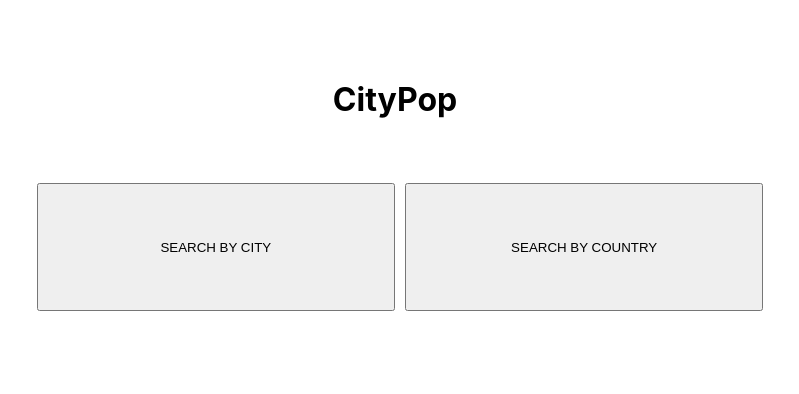
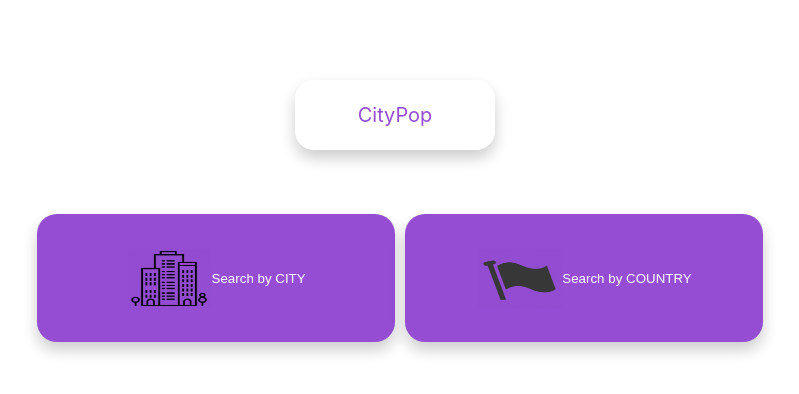
Before and after one commit to RemainTheSame/citypop, a React (Create React App) app: page / in a window 1280 px wide. Shown: the top 394 px of the page, without its empty margins (245-1044 px from the left). Built offline with nearby package versions, Linux system fonts and the light colour scheme.

Commit message:
CSS and design added to most components + icons that make the current state/selection more obvious

```diff
--- a/src/components/MainContainer.js
+++ b/src/components/MainContainer.js
@@ -17,7 +17,8 @@ class MainContainer extends React.Component{
     constructor(){
         super()
         this.state={
-            selection: "none"
+            selection: "none",
+            logoHover: false
         }
     }
 
@@ -34,6 +35,12 @@ class MainContainer extends React.Component{
             selection: searchSelection
         })
         console.log("selection updated")
+    }
+
+    logoHover=()=>{
+        this.setState({
+            logoHover: !this.state.logoHover,
+        })
     }
 
     render() {
@@ -54,9 +61,20 @@ class MainContainer extends React.Component{
             searchComponent = <SearchComponent selection={this.state.selection}/>
             searchSelector = <div></div>
         }
+        let logoText = "CityPop";
+
+        if(this.state.logoHover){
+            logoText = "🡠 Back"
+        }
+
             return (
-            <div>
-                <h1 className={"topLogo"} onClick={this.resetMain}>CityPop</h1>
+            <div className={"mainContainer"}>
+                <div className={"topLogoOuter"}>
+                    <div className={"topLogoInner ripple"} onMouseEnter={this.logoHover} onMouseLeave={this.logoHover} onClick={this.resetMain}>{logoText}
+
+                    </div>
+                </div>
+
                 {searchSelector}
                 {searchComponent}
             </div>
--- a/src/components/SearchComponent.js
+++ b/src/components/SearchComponent.js
@@ -1,7 +1,8 @@
 import React from "react"
 import SearchResults from "./SearchResults";
 import "../css/searchcomponent.css"
-
+import flag from "../res/flag-icon.png"
+import city  from "../res/city-icon.png"
 /*
 
 SearchComponent
@@ -111,9 +112,18 @@ class SearchComponent extends React.Component{
             form = <div></div>
         }
 
+        let image;
+
+        if(this.state.searchType === "CITY"){
+            image = city
+        }
+        else {
+            image = flag
+        }
+
         return (
             <div className={"searchComponent"}>
-                {this.state.search ? <div></div> : <h3>SEARCH BY {this.props.selection}</h3>}
+                {this.state.search ? <div></div> : <img src={image}/>}
                 <div className={"formContainer"}>{form}</div>
                 {this.state.loading ? <h2>LOADING...</h2> : searchResults}
 
--- a/src/components/SearchSelector.js
+++ b/src/components/SearchSelector.js
@@ -1,5 +1,7 @@
 import React from "react"
 import "../css/searchselector.css"
+import flag from "../res/flag-icon.png"
+import city from "../res/city-icon.png"
 /*
 
 SearchSelector
@@ -28,8 +30,12 @@ class SearchSelector extends React.Component{
     render() {
         return (
             <div className={"selectorContainer"}>
-            <button onClick={this.selectCity}>SEARCH BY CITY</button>
-            <button onClick={this.selectCountry}>SEARCH BY COUNTRY</button>
+            <button onClick={this.selectCity}>
+                <img src={city}/>
+                Search by CITY</button>
+            <button onClick={this.selectCountry}>
+                <img src={flag}/>
+                Search by COUNTRY</button>
             </div>
         )
     }
--- a/src/css/main.css
+++ b/src/css/main.css
@@ -1,3 +1,75 @@
-.topLogo{
+.topLogoInner{
+    /*background-color: 	#944dd3;*/
+    background-color: white;
+    border-radius: 19px;
+    height: 100%;
+    width: 100%;
+    display: flex;
+    flex-direction: column;
+    align-items: center;
+    justify-content: center;
+    color: #944dd3;
+    font-size: 20px;
+    transition: 0.3s ease 0s;
+    cursor: pointer;
+}
+
+.topLogoInner:hover{
+    color: white;
+    background-color: #944dd3;
+    content: "Back";
+}
+
+/*Create ripple effec*/
+
+.ripple {
+    position: relative;
+    overflow: hidden;
+    transform: translate3d(0, 0, 0);
+}
+
+.ripple:after {
+    content: "";
+    display: block;
+    position: absolute;
+    width: 100%;
+    height: 100%;
+    top: 0;
+    left: 0;
+    pointer-events: none;
+    background-image: radial-gradient(circle, #fff 10%, transparent 10.01%);
+    background-repeat: no-repeat;
+    background-position: 50%;
+    transform: scale(10, 10);
+    opacity: 0;
+    transition: transform .5s, opacity 1s;
+}
+
+.ripple:active:after {
+    transform: scale(0, 0);
+    opacity: .3;
+    transition: 0s;
+}
+
+
+.topLogoInner > h2 {
+    color: #944dd3;
+    font-weight: normal;
+}
+
+
+.topLogoOuter{
     margin-top: 10vh;
+    border-radius: 20px;
+    /*border: #944dd3 1px solid;*/
+    width: 200px;
+    height: 70px;
+    box-shadow: 0 8px 15px rgba(0,0,0,0.2);
+
 }
+
+.mainContainer{
+    display: flex;
+    flex-direction: column;
+    align-items: center;
+}
--- a/src/css/searchcomponent.css
+++ b/src/css/searchcomponent.css
@@ -13,10 +13,13 @@
 
 .searchInput{
     text-align: center;
-    border-radius: 0;
-    border: solid 1.5px black;
+    /*border: solid 1.5px black;*/
+    border-radius: 20px;
+    border: transparent;
     width: 40vw;
     height: 5vw;
+    box-shadow: 0 8px 15px rgba(0,0,0,0.2);
+    border-top-style: hidden;
 }
 
 .searchButton{
@@ -24,13 +27,30 @@
     background-size: 15px;
     background-repeat: no-repeat;
     background-position: center;
+    background-color: white;
     width: 30px;
     height:30px;
     border-radius: 50%;
     margin-top: 7px;
-    border: solid 1.5px black;
+    border: none;
+    box-shadow: 0 4px 5px rgba(0,0,0,0.1);
+
+}
+
+input{
+    border-top-style: hidden;
 }
 
 .searchComponent{
+    width: 100%;
+    margin-top: 5vh;
+    display: flex;
+    flex-direction: column;
+    justify-content: center;
+    align-items: center;
+}
 
+img {
+    width: 70px;
+    height: 70px;
 }
--- a/src/css/searchresults.css
+++ b/src/css/searchresults.css
@@ -1,5 +1,6 @@
 .cityResult{
-    border: solid black 1px;
+    border: solid grey 1px;
+    border-radius: 20px;
     width: 35vw;
     height: 10vw;
     display: flex;
@@ -15,19 +16,30 @@
  }
 
 .listObjectResult{
-    border: solid black 1px;
+    border: solid gray 1px;
+    border-radius: 20px;
     list-style-type: none;
-    width: 25%;
+    width: 100%;
     height: 50px;
     display: flex;
     justify-content: center;
     align-items: center;
     margin: 1px;
+    color: rgba(0,0,0,0.9);
+    cursor: pointer;
 }
+
+.listObjectResult:hover{
+    background-color: #944dd3;
+    color: white;
+}
+
+
 
 .resultContainer{
     display: flex;
     flex-direction: column;
     align-items: center;
     justify-content: center;
+    width: 40vh;
 }
--- a/src/css/searchselector.css
+++ b/src/css/searchselector.css
@@ -2,7 +2,20 @@ button {
     width: 28vw;
     height: 10vw;
     margin-left: 10px;
+    border-radius: 20px;
+    border-color: transparent;
+    background-color: #944dd3;
+    color: white;
+    box-shadow: 0 8px 15px rgba(0,0,0,0.2);
+    cursor: pointer;
+    display: flex;
+    align-items: center;
+    justify-content: center;
+}
 
+button:hover{
+    color: #944dd3;
+    background-color: white;
 }
 
 .selectorContainer{
@@ -10,3 +23,9 @@ button {
     display: flex;
     justify-content: center;
 }
+
+button >img{
+    width: 25%;
+    height: 50%;
+    float: left;
+}
```
Also changed, not shown: src/res/city-icon.png (added), src/res/flag-icon.png (added).
